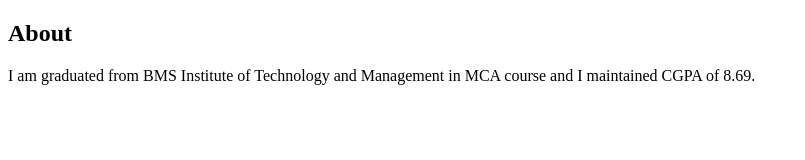
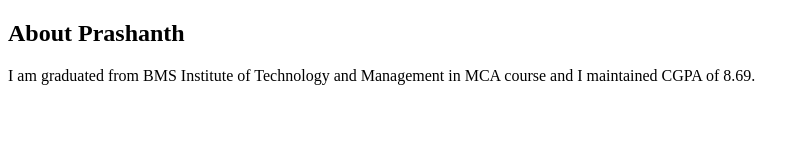
Before and after one commit to Reddy8129/learning-git, a plain HTML site: page about.html in a window 1280 px wide. Shown: the whole page, without its empty margins (0-805 px from the left). Drawn offline with Linux system fonts and the light colour scheme.

Commit message:
updated about h2

```diff
--- a/about.html
+++ b/about.html
@@ -4,7 +4,7 @@
     <title></title>
 </head>
 <body>
-    <h2>About</h2>
+    <h2>About Prashanth</h2>
     <p>I am graduated from BMS Institute of Technology and Management in MCA course and I maintained CGPA of 8.69.</p>
 </body>
 </html>
```
